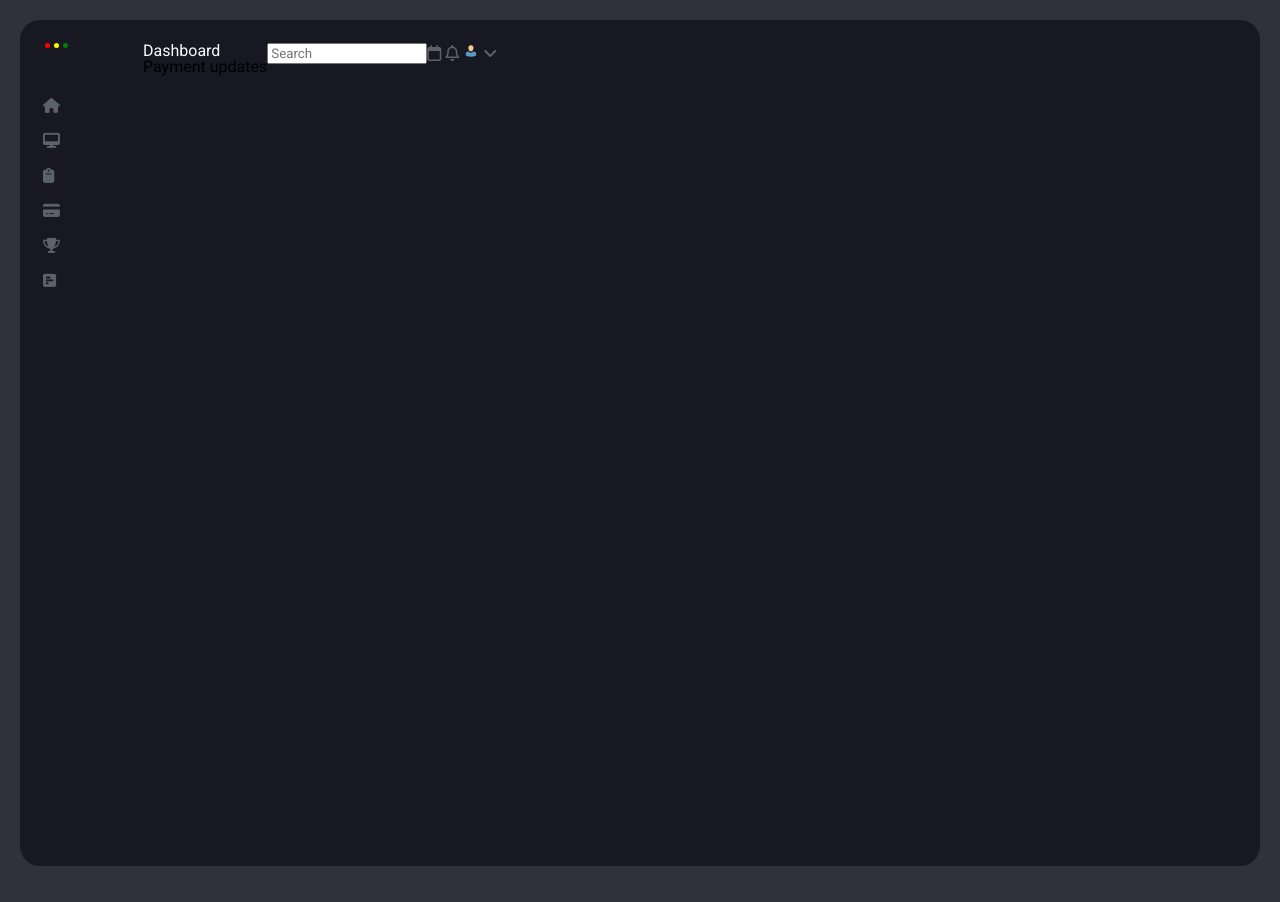
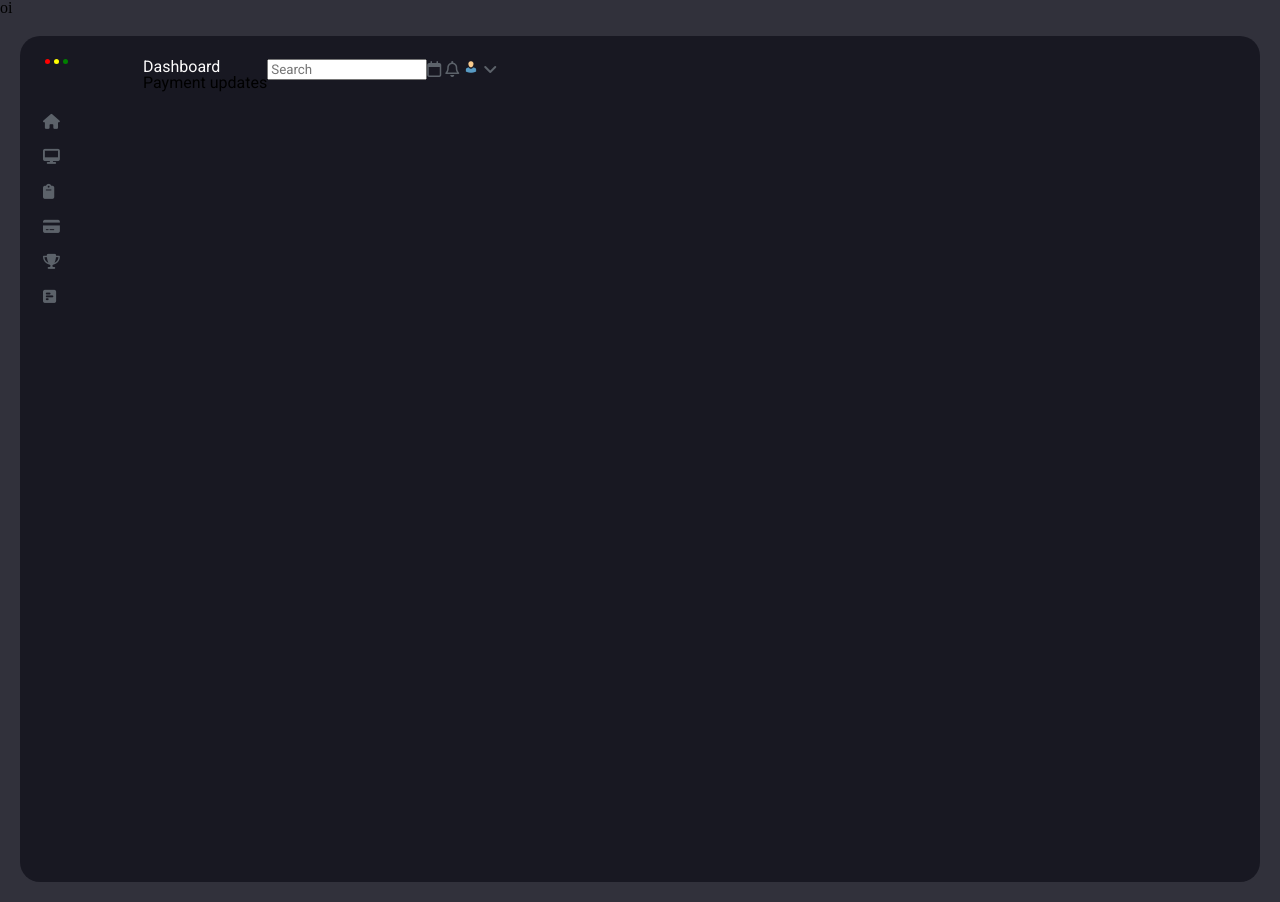
Before and after one commit to Gusbarth/DASHBOARD-FINANCAS, a plain HTML site: page index.html in a window 1280 px wide. Drawn offline with Linux system fonts and the light colour scheme.

Commit message:
teste oi

```diff
--- a/index.html
+++ b/index.html
@@ -11,6 +11,7 @@
 </head>
 <body>
 
+    <h1>oi</h1>
     <main>
         <nav>
             <div class="mini-btns">
```
